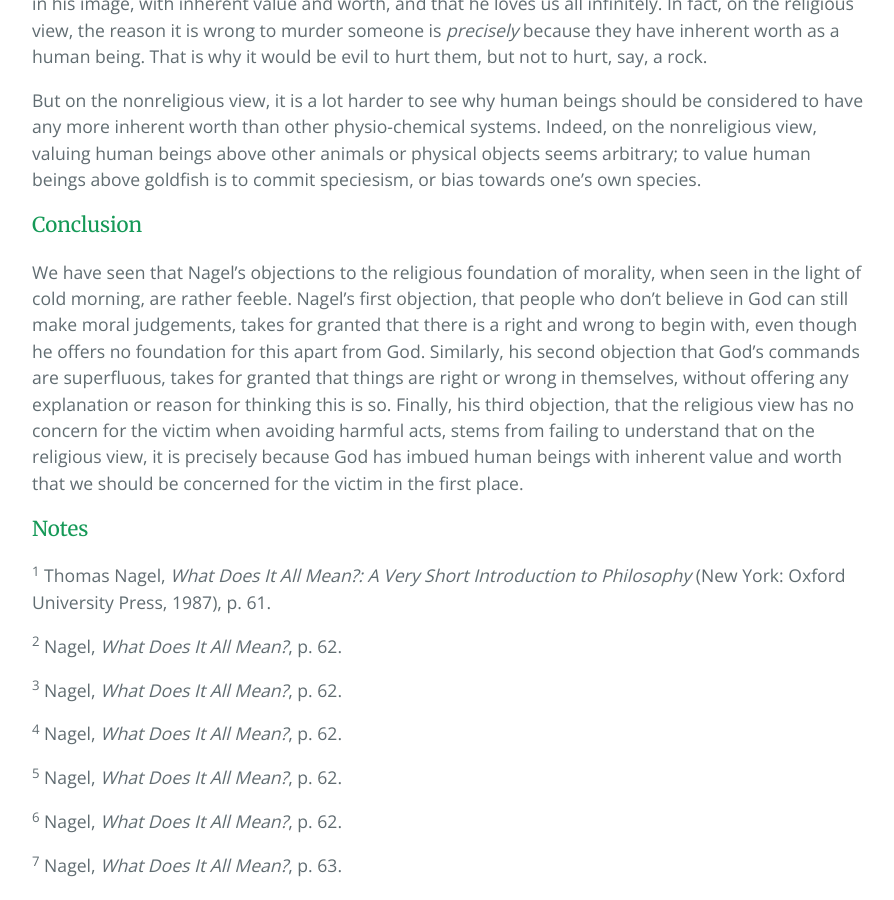
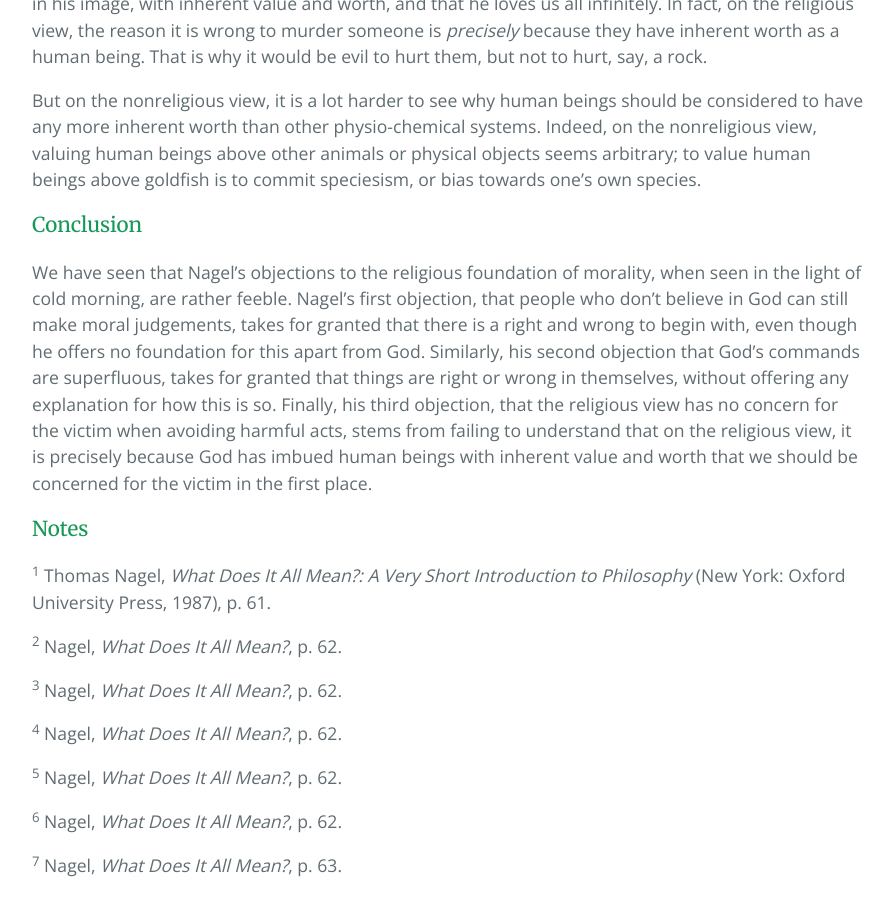
Before and after one commit to second-breakfast/second-breakfast.github.io, a Jekyll site: the page built from _posts/2019-07-13-nagel-morality.markdown, in a window 1280 px wide and 900 px high, scrolled down 3637 px. Shown: the whole window, without its empty margins (192-1086 px from the left). Built offline with Jekyll 4.4.1, drawn with Linux system fonts in a browser that asks for light colours.

Commit message:
Update Nagel post

```diff
--- a/_posts/2019-07-13-nagel-morality.markdown
+++ b/_posts/2019-07-13-nagel-morality.markdown
@@ -50,7 +50,7 @@ Finally, what about Nagel’s final objection, that you should want to avoid doi
 But on the nonreligious view, it is a lot harder to see why human beings should be considered to have any more inherent worth than other physio-chemical systems. Indeed, on the nonreligious view, valuing human beings above other animals or physical objects seems arbitrary; to value human beings above goldfish is to commit speciesism, or bias towards one’s own species.
 
 ### Conclusion
-We have seen that Nagel’s objections to the religious foundation of morality, when seen in the light of cold morning, are rather feeble. Nagel’s first objection, that people who don’t believe in God can still make moral judgements, takes for granted that there is a right and wrong to begin with, even though he offers no foundation for this apart from God. Similarly, his second objection that God’s commands are superfluous, takes for granted that things are right or wrong in themselves, without offering any explanation or reason for thinking this is so. Finally, his third objection, that the religious view has no concern for the victim when avoiding harmful acts, stems from failing to understand that on the religious view, it is precisely because God has imbued human beings with inherent value and worth that we should be concerned for the victim in the first place.
+We have seen that Nagel’s objections to the religious foundation of morality, when seen in the light of cold morning, are rather feeble. Nagel’s first objection, that people who don’t believe in God can still make moral judgements, takes for granted that there is a right and wrong to begin with, even though he offers no foundation for this apart from God. Similarly, his second objection that God’s commands are superfluous, takes for granted that things are right or wrong in themselves, without offering any explanation for how this is so. Finally, his third objection, that the religious view has no concern for the victim when avoiding harmful acts, stems from failing to understand that on the religious view, it is precisely because God has imbued human beings with inherent value and worth that we should be concerned for the victim in the first place.
 
 ### Notes
 <sup>1</sup> Thomas Nagel, *What Does It All Mean?: A Very Short Introduction to Philosophy* (New York: Oxford University Press, 1987), p. 61.
```
